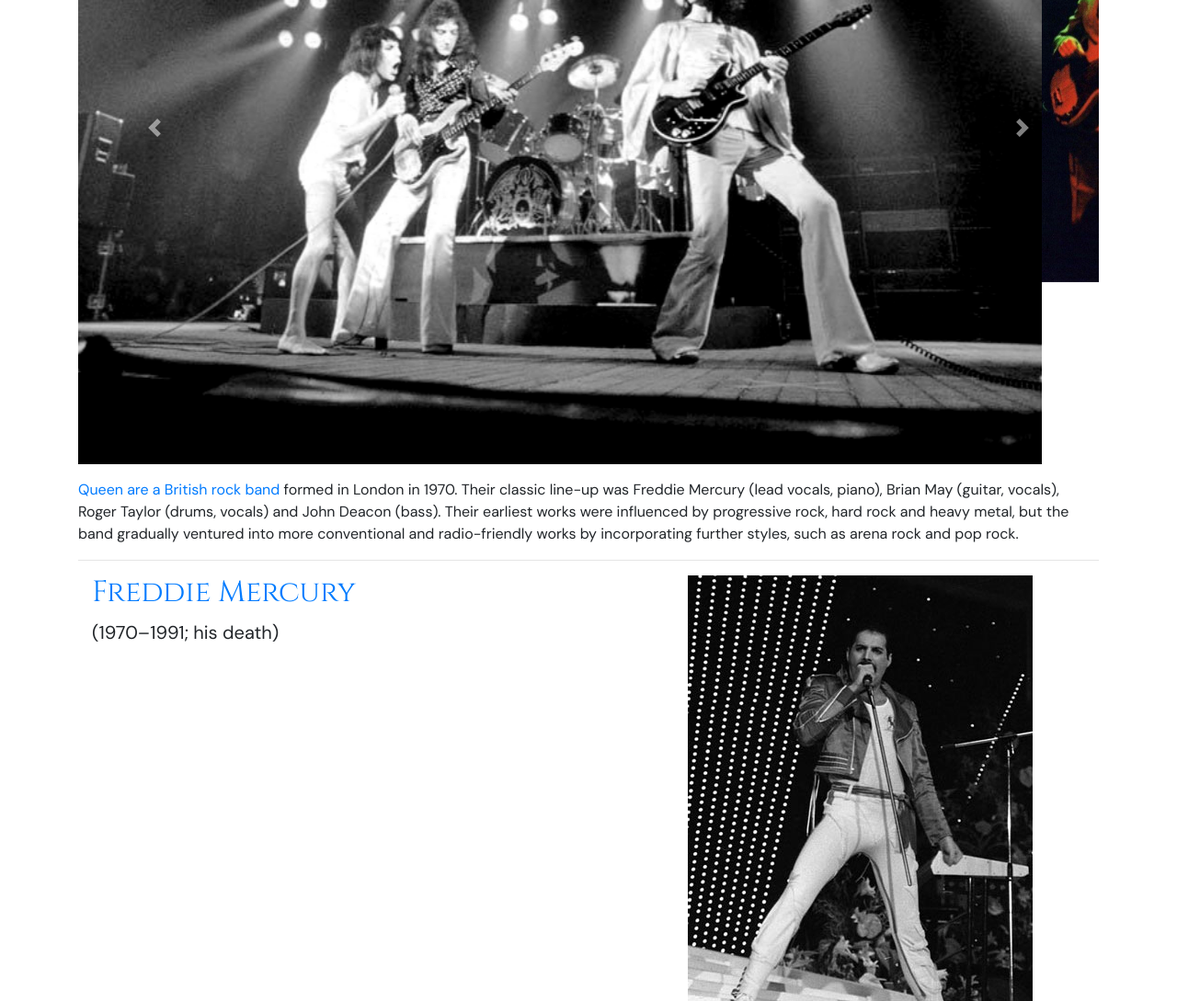
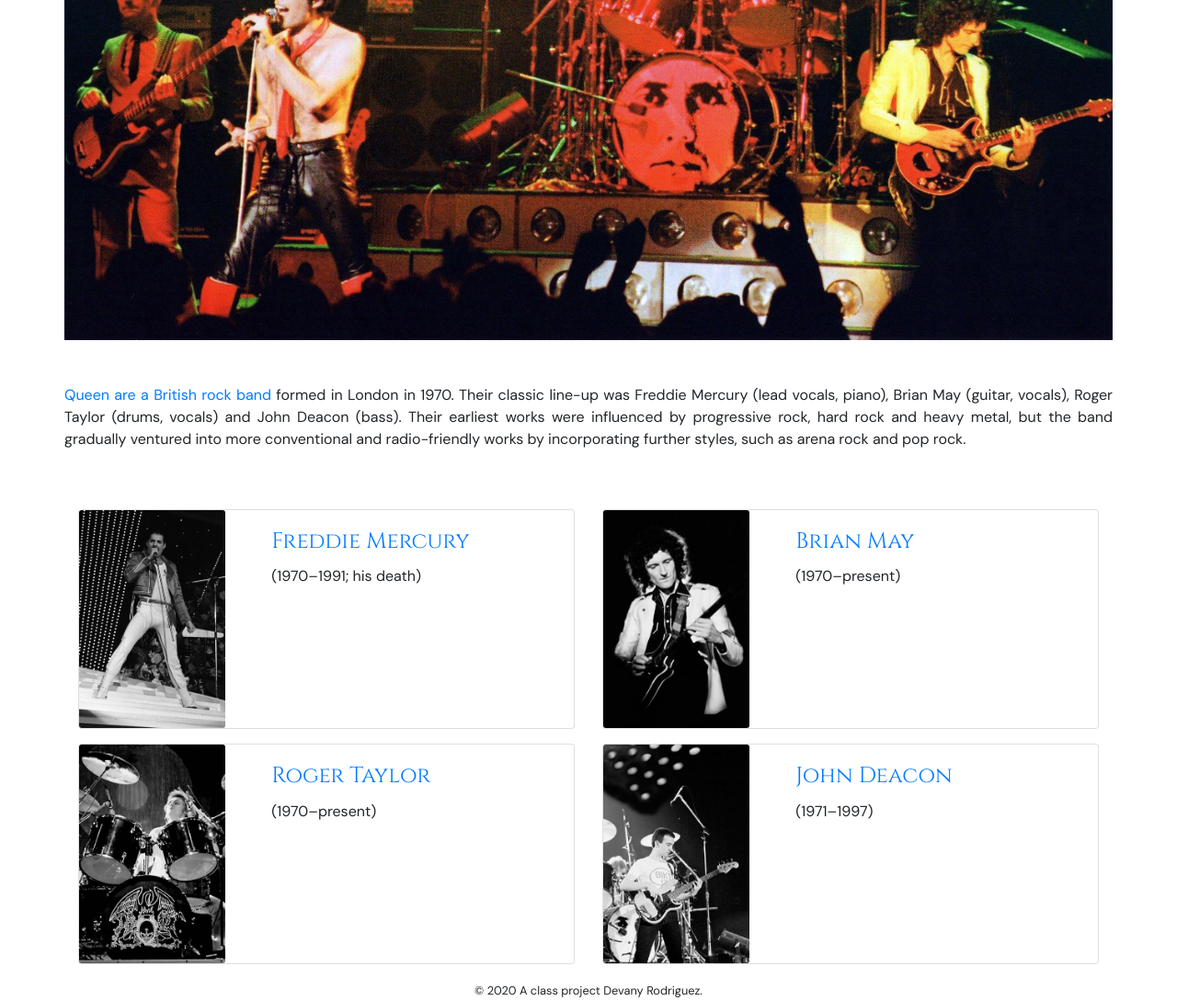
Before and after one commit to devropz/devany-project, a website: page src/njk/index.njk in a window 1280 px wide. Shown: the part 880-1969 px from the top of the page at 92% size. Drawn offline with nearby package versions, Linux system fonts and the light colour scheme; files that its build step writes are made by us from their sources; files whose address does not match are found by name.

Commit message:
latest commit

```diff
--- a/src/njk/_layouts/base.njk
+++ b/src/njk/_layouts/base.njk
@@ -8,7 +8,7 @@
   <meta http-equiv="X-UA-Compatible" content="IE=edge" />
   <meta name="viewport" content="width=device-width, initial-scale=1, maximum-scale=1">
   <link rel="stylesheet" href="css/main.css">
-  <link href="https://fonts.googleapis.com/css2?family=Cinzel:wght@400;700;900&family=DM+Sans&display=swap" rel="stylesheet">
+  <link href="https://fonts.googleapis.com/css2?family=Cinzel:wght@400;700;900&family=DM+Sans:wght@400;700&display=swap" rel="stylesheet">
 </head>
 <body>
   {% include "_partials/jumbotron.njk" %}
--- a/src/njk/brian-may.njk
+++ b/src/njk/brian-may.njk
@@ -11,7 +11,9 @@
 
   <hr>
 
+  <h6>Birthplace</h6>
   <p class="birthplace">{{members.birthplace}}<br>
+  <h6>Birthdate</h6>
   <span>{{members.birthdate}}</span></p>
 {% endblock %}
 
--- a/src/njk/freddie-mercury.njk
+++ b/src/njk/freddie-mercury.njk
@@ -10,8 +10,9 @@
   <img src="img/members/{{ members.image }}" class="img-fluid">
 
   <hr>
-
+  <h6>Birthplace</h6>
   <p class="birthplace">{{members.birthplace}}<br>
+  <h6>Birthdate</h6>
   <span>{{members.birthdate}}</span></p>
 {% endblock %}
 
--- a/src/njk/index.njk
+++ b/src/njk/index.njk
@@ -4,47 +4,37 @@
 
 {% block page_description %}A project about the best band in the world.{% endblock %}
 
+
 {% block content %}
   <div class="container">
     <div class="row">
-    <div class="col">
-      <div id="carouselExampleControls" class="carousel slide" data-ride="carousel">
-        <div class="carousel-inner">
-          <div class="carousel-item active">
-            <img src="img/queen-band-early.jpg" class="d-block w-100" alt="Queen early days.">
-          </div>
-          <div class="carousel-item">
-            <img src="img/queen-live-on-stage.jpg" class="d-block w-100" alt="Queen performing live on stage.">
-          </div>
-        </div>
-        <a class="carousel-control-prev" href="#carouselExampleControls" role="button" data-slide="prev">
-          <span class="carousel-control-prev-icon" aria-hidden="true"></span>
-          <span class="sr-only">Previous</span>
-        </a>
-        <a class="carousel-control-next" href="#carouselExampleControls" role="button" data-slide="next">
-          <span class="carousel-control-next-icon" aria-hidden="true"></span>
-          <span class="sr-only">Next</span>
-        </a>
+      <div class="bandImage py-5">
+        <img src="img/queen-live-on-stage.jpg" class="img-fluid">
       </div>
         <p class="bandSummary">
           <a href="https://en.wikipedia.org/wiki/Queen_(band)">Queen are a British rock band</a> formed in London in 1970. Their classic line-up was Freddie Mercury (lead vocals, piano), Brian May (guitar, vocals), Roger Taylor (drums, vocals) and John Deacon (bass). Their earliest works were influenced by progressive rock, hard rock and heavy metal, but the band gradually ventured into more conventional and radio-friendly works by incorporating further styles, such as arena rock and pop rock.
         </p>
 
+    <hr>
+
       {% for member in queen.members %}
-        <hr class="featurette-divider">
-
-        <div class="row-featurette">
-          <div class="col-md-7">
-            <h2 class="member-headline"><a href="{{member.slug}}.html"> {{member.name}}</a></h2>
-            <p class="lead">{{member.tenure}}</p>
+        <div class="col-md-6">
+          <div class="card mb-3" style="max-width: 540px;">
+            <div class="row">
+              <div class="col-md-4">
+                 <img src="img/members/{{ member.imagebw }}" class="card-img" alt="member image">
               </div>
-          <div class="member-image col-md-5">
-            <img src="img/members/{{ member.imagebw }}" class="img-fluid">
+              <div class="col-md-8">
+                <div class="card-body">
+                  <h4 class="member-name card-title"><a href="{{member.slug}}.html">{{member.name}}</a></h4>
+                  <p class="tenure card-text">{{member.tenure}}</p>
+                </div>
+              </div>
+            </div>
            </div>
           </div>
       {% endfor%}
 
   </div>
 </div>
-</div>
 {% endblock %}
--- a/src/njk/john-deacon.njk
+++ b/src/njk/john-deacon.njk
@@ -11,7 +11,9 @@
 
   <hr>
 
+  <h6>Birthplace</h6>
   <p class="birthplace">{{members.birthplace}}<br>
+  <h6>Birthdate</h6>
   <span>{{members.birthdate}}</span></p>
 {% endblock %}
 
--- a/src/njk/roger-taylor.njk
+++ b/src/njk/roger-taylor.njk
@@ -11,7 +11,9 @@
 
   <hr>
 
+  <h6>Birthplace</h6>
   <p class="birthplace">{{members.birthplace}}<br>
+  <h6>Birthdate</h6>
   <span>{{members.birthdate}}</span></p>
 {% endblock %}
 
--- a/src/scss/_nav.scss
+++ b/src/scss/_nav.scss
@@ -7,3 +7,9 @@
 .bg-light {
   background: white;
 }
+.nav-link {
+  font-family: 'Cinzel';
+}
+.dropdown-item {
+  font-family: 'DM Sans';
+}
--- a/src/scss/main.scss
+++ b/src/scss/main.scss
@@ -29,18 +29,25 @@
   color: white;
   padding-top: 31rem;
 }
-.carousel-item {
+.bandImage {
   padding-bottom: 1rem;
 }
-.row-featurette {
-  display: flex;
-}
+
 .bandSummary {
   font-family: 'DM Sans';
+  text-align: justify;
+  padding-bottom: 3rem;
 }
-.member-headline {
+.member-name {
   font-family: 'Cinzel';
 }
-.lead {
+.tenure {
   font-family: 'DM Sans';
 }
+h4 {
+  font-family: 'DM Sans';
+}
+.text-muted {
+  font-family: 'DM Sans';
+  font-style: italic;
+}
```
Also changed, not shown: src/njk/discography.njk (+1 -23 lines), docs/brian-may.html, docs/css/main.css, docs/discography.html, docs/freddie-mercury.html, docs/index.html, docs/john-deacon.html, docs/roger-taylor.html. Lines whose indentation alone changed are shown as unchanged.
